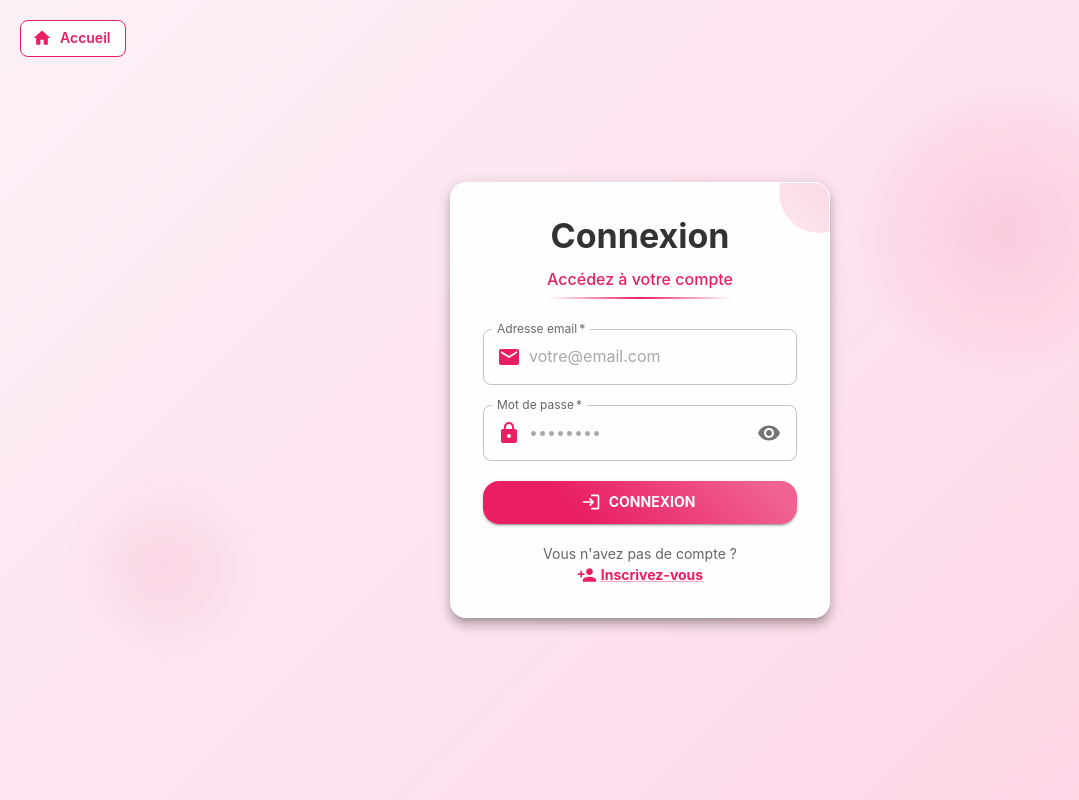
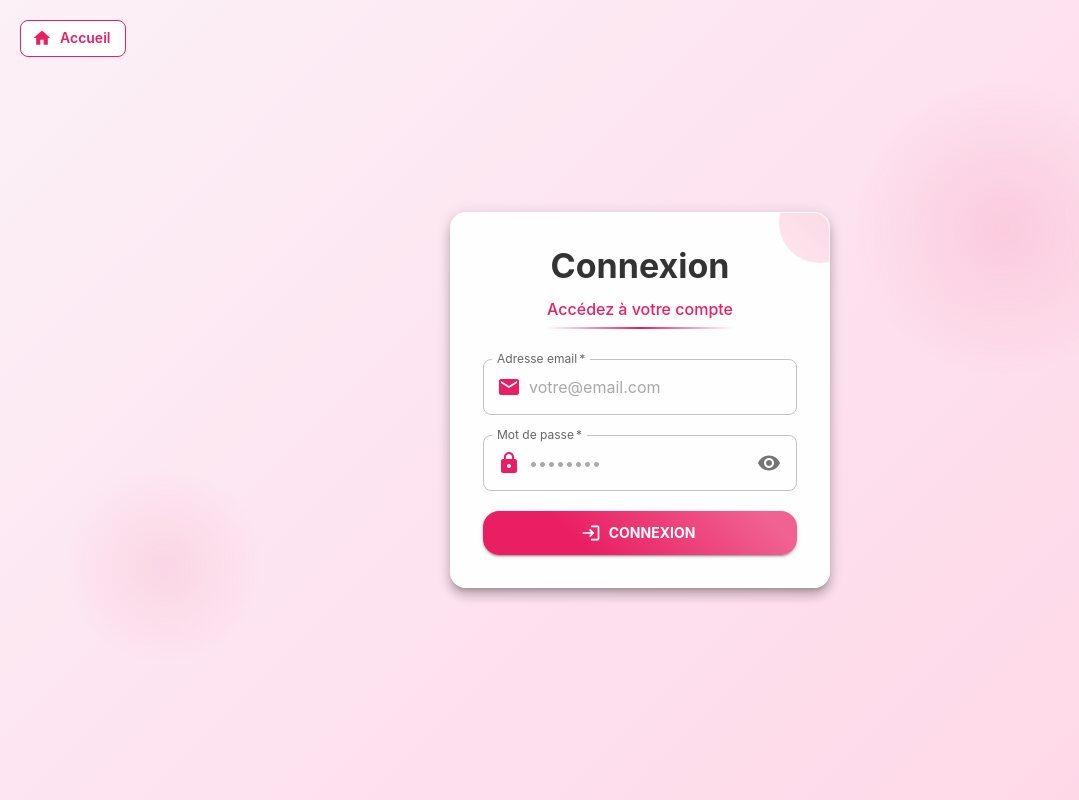
Before and after one commit to LocationVoituresEnsate/frontend, a React (Vite) app: page /login in a window 1280 px wide. Shown: the whole page, without its empty margins (0-1079 px from the left). Built offline with nearby package versions, Linux system fonts and the light colour scheme.

Commit message:
remove register

```diff
--- a/src/components/LandingPage/LoginForm.jsx
+++ b/src/components/LandingPage/LoginForm.jsx
@@ -295,29 +295,7 @@ const LoginForm = () => {
                 </Button>
               </Box>
 
-              <Box sx={{ mt: 2.5, textAlign: 'center' }}>
-                <Typography variant="body2" color="text.secondary">
-                  Vous n'avez pas de compte ?{' '}
-                  <Link
-                    component="button"
-                    onClick={() => navigate("/register")}
-                    sx={{
-                      color: 'primary.main',
-                      fontWeight: 'bold',
-                      display: 'inline-flex',
-                      alignItems: 'center',
-                      gap: 0.5,
-                      '&:hover': {
-                        color: 'primary.dark',
-                        textDecoration: 'underline'
-                      }
-                    }}
-                  >
-                    <RegisterIcon fontSize="small" />
-                    Inscrivez-vous
-                  </Link>
-                </Typography>
-              </Box>
+
             </Box>
           </Paper>
         </Fade>
```
